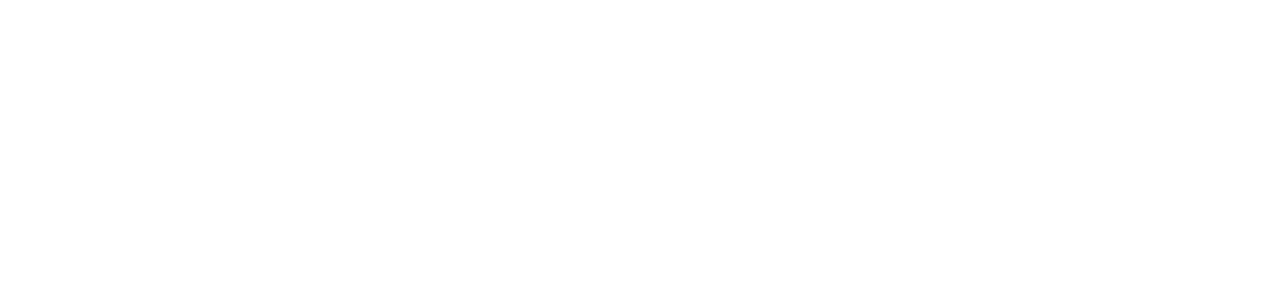
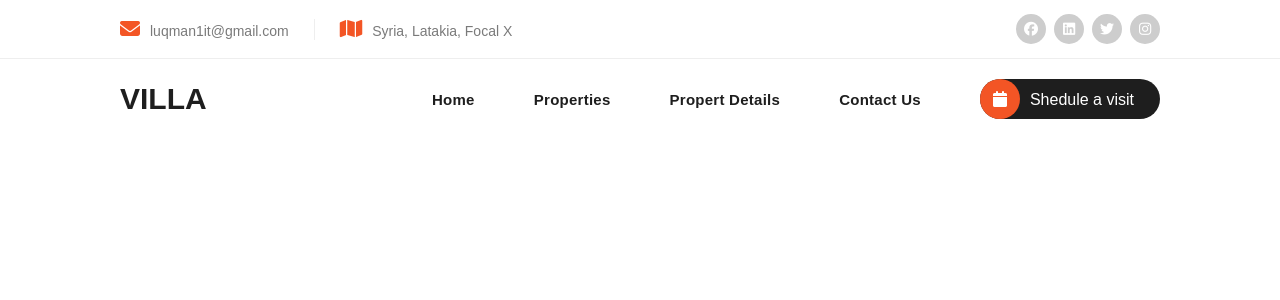
Before and after one commit to luqman1it/Task1, a React (Vite) app: page / in a window 1280 px wide. Shown: the top 300 px of the page. Built offline with nearby package versions, Linux system fonts and the light colour scheme.

Commit message:
add task1/ to all links

```diff
--- a/src/App.jsx
+++ b/src/App.jsx
@@ -15,10 +15,10 @@
       <SubHeader />
       <Header />
       <Routes>
-        <Route path='/Task1' element={<Home />} />
-        <Route path="/properties" element={<Properties />} />
-        <Route path="/propertdetails" element={<PropertDetails />} />
-        <Route path="/contact" element={<Contact />} />
+        <Route path='/Task1/' element={<Home />} />
+        <Route path="/Task1/properties" element={<Properties />} />
+        <Route path="/Task1/propertdetails" element={<PropertDetails />} />
+        <Route path="/Task1/contact" element={<Contact />} />
       </Routes>
     </div>
 
--- a/src/component/Header/Header.jsx
+++ b/src/component/Header/Header.jsx
@@ -27,10 +27,10 @@
                     <h1>VILLA</h1>
                 </div>
                 <nav className='links-page '>
-                    <NavLink to="/Task1">Home</NavLink>
-                    <NavLink to="/properties">Properties</NavLink>
-                    <NavLink to="/propertdetails">Propert Details</NavLink>
-                    <NavLink to="/contact">Contact Us</NavLink>
+                    <NavLink to="/Task1/">Home</NavLink>
+                    <NavLink to="/Task1/properties">Properties</NavLink>
+                    <NavLink to="/Task1/propertdetails">Propert Details</NavLink>
+                    <NavLink to="/Task1/contact">Contact Us</NavLink>
                     <SheduleVisit icon="fa-solid fa-calendar calnderIcon" />
                 </nav>
                 {burger && <i class="fa-solid fa-bars bar burger-menu" onClick={onhandle}></i>}
--- a/src/main.jsx
+++ b/src/main.jsx
@@ -6,7 +6,7 @@
 ReactDOM.createRoot(document.getElementById('root')).render(
 
 
-  <BrowserRouter basename={'/Task1'} >
+  <BrowserRouter  >
     <App />
   </BrowserRouter>
 )
```
